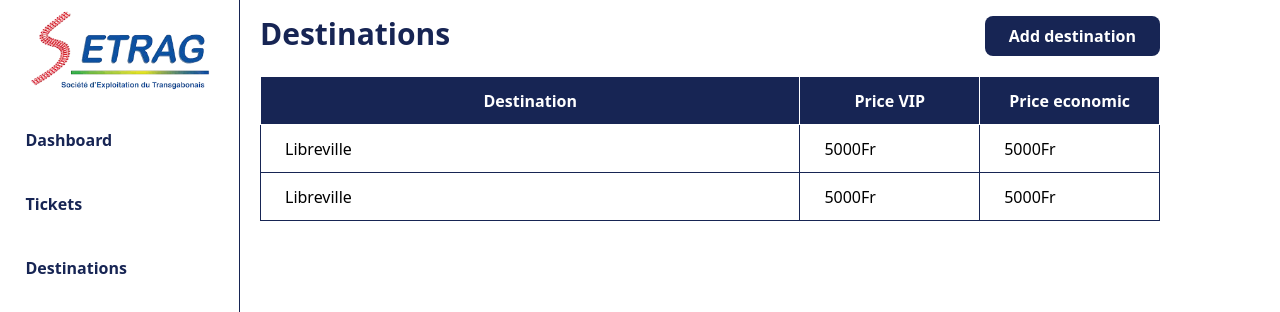
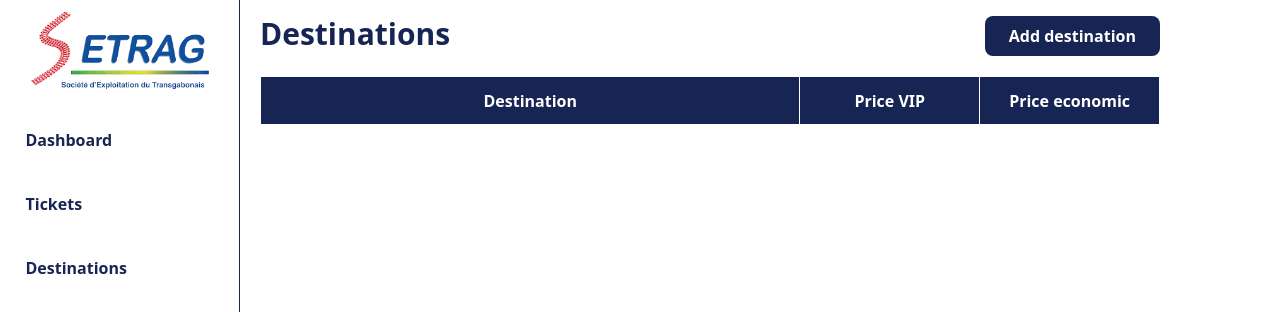
Before and after one commit to Tshobohwa/setrag, a React (Create React App) app: page /Destinations in a window 1280 px wide. Shown: the top 312 px of the page. Built offline with nearby package versions, Linux system fonts and the light colour scheme.

Commit message:
Add destinations

```diff
--- a/src/pages/Destinations.jsx
+++ b/src/pages/Destinations.jsx
@@ -1,9 +1,12 @@
-import React, { useState } from "react";
+import React, { useContext, useState } from "react";
 import SideBar from "../components/navigation/SideBar";
 import NewDestination from "../components/popups/NewDestination";
+import DataContext from "../data/dataContext";
 
 const Destinations = () => {
   const [addingDestination, setAddingDestination] = useState(false);
+
+  const { destinations } = useContext(DataContext);
 
   return (
     <SideBar>
@@ -30,16 +33,19 @@ const Destinations = () => {
               </tr>
             </thead>
             <tbody className="w-full">
-              <tr className="h-[3rem] border border-blue-950">
-                <td className=" pl-6 border border-blue-950">Libreville</td>
-                <td className=" pl-6 border border-blue-950">5000Fr</td>
-                <td className=" pl-6 border border-blue-950">5000Fr</td>
-              </tr>
-              <tr className="h-[3rem] pl-6 border-blue-950">
-                <td className=" pl-6 border border-blue-950">Libreville</td>
-                <td className=" pl-6 border border-blue-950">5000Fr</td>
-                <td className=" pl-6 border border-blue-950">5000Fr</td>
-              </tr>
+              {destinations.map((destination) => (
+                <tr className="h-[3rem] pl-6 border-blue-950">
+                  <td className=" pl-6 border border-blue-950">
+                    {destination.cityName}
+                  </td>
+                  <td className=" pl-6 border border-blue-950">
+                    {destination.vip}
+                  </td>
+                  <td className=" pl-6 border border-blue-950">
+                    {destination.economic}
+                  </td>
+                </tr>
+              ))}
             </tbody>
           </table>
         </section>
```
